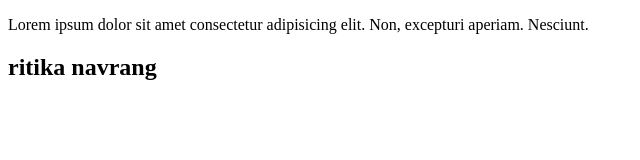
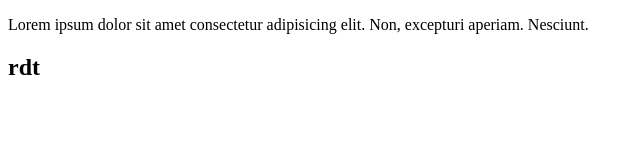
Before and after one commit to RitikaNavrang/Git-Practice, a plain HTML site: page index.html in a window 1280 px wide. Shown: the whole page, without its empty margins (0-640 px from the left). Drawn offline with Linux system fonts and the light colour scheme.

Commit message:
name change to rdt

```diff
--- a/index.html
+++ b/index.html
@@ -10,7 +10,7 @@
     <div id="main">
         <p>Lorem ipsum dolor sit amet consectetur adipisicing elit. Non, excepturi aperiam. Nesciunt.</p>
 
-        <h2>ritika navrang</h2>
+        <h2>rdt</h2>
     </div>
 
 </body>
```
